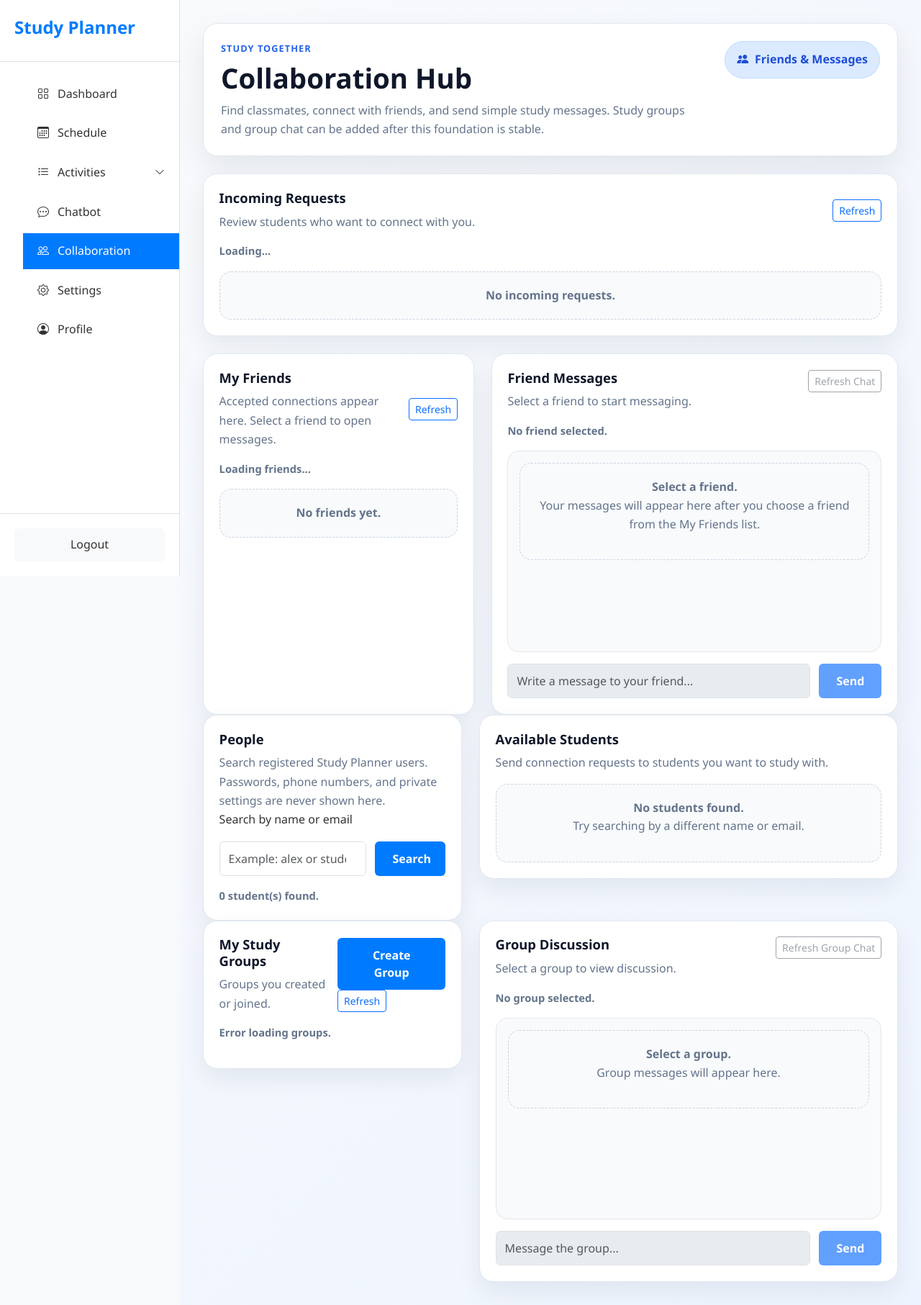
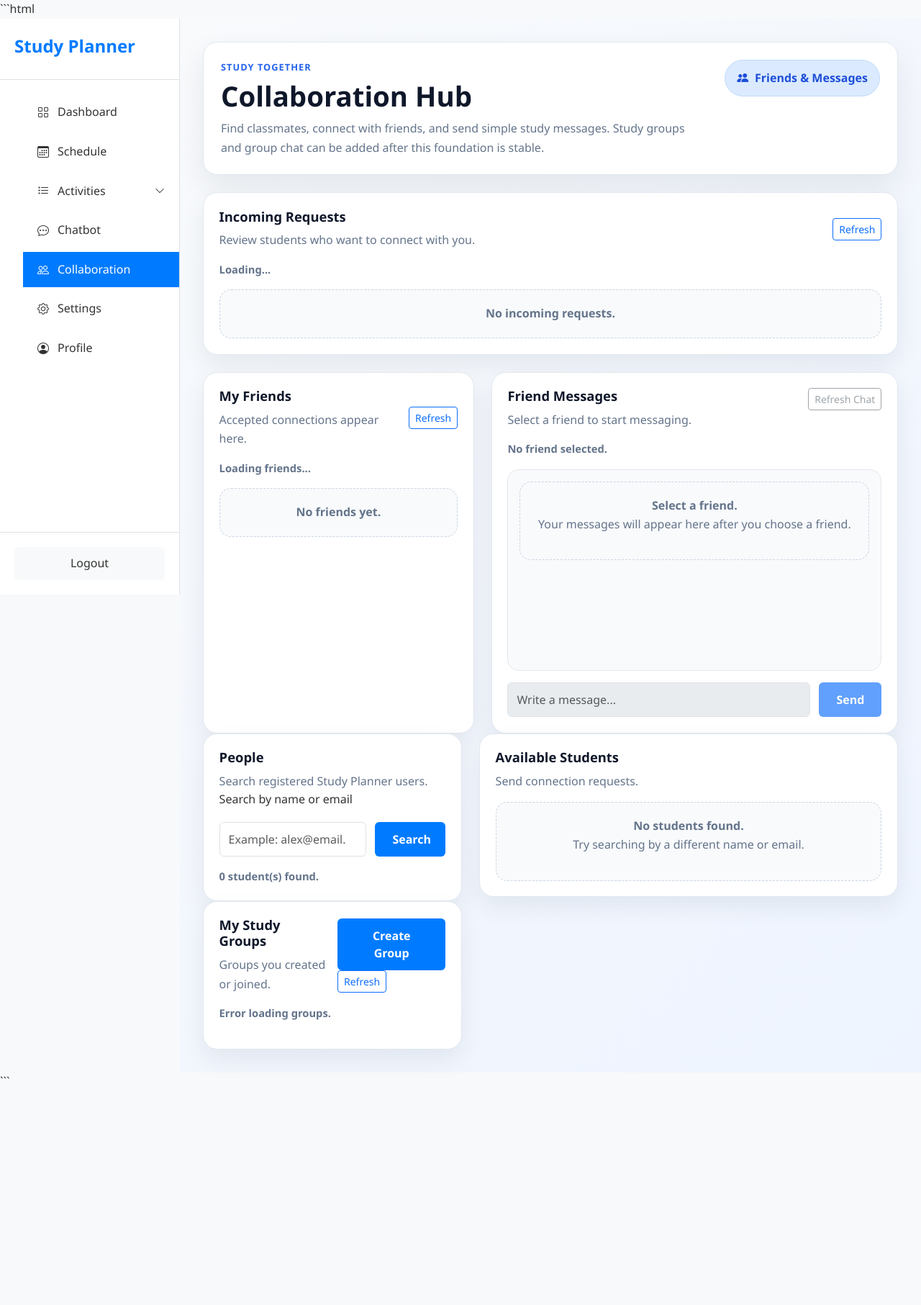
Before and after one commit to ShockCharge/CS301-Project, a Flask app: page /collaboration in a window 1280 px wide. Shown: the whole page at 72% size. After the commit the page ends 1499 px from the top, so only its background shows below. Run offline with Flask 3, Linux system fonts and the light colour scheme; the visitor is signed in with stand-in values (Sample User, id 1); data that the repository does not hold is empty.

Commit message:
deleted some unnecessery files

````diff
--- a/templates/collaboration.html
+++ b/templates/collaboration.html
@@ -1,220 +1,482 @@
+```html
 <!DOCTYPE html>
 <html lang="en">
 <head>
     <meta charset="UTF-8">
     <meta name="viewport" content="width=device-width, initial-scale=1.0">
+
     <title>Study Planner | Collaboration</title>
-    <link href="https://cdn.jsdelivr.net/npm/bootstrap@5.3.8/dist/css/bootstrap.min.css" rel="stylesheet">
+
+    <!-- Bootstrap CSS -->
+    <link href="https://cdn.jsdelivr.net/npm/bootstrap@5.3.3/dist/css/bootstrap.min.css" rel="stylesheet">
+
+    <!-- Bootstrap Icons -->
     <link rel="stylesheet" href="https://cdn.jsdelivr.net/npm/bootstrap-icons@1.11.1/font/bootstrap-icons.css">
-    <link rel="stylesheet" href="{{ url_for('static', filename='css/styles.css' ) }}">
+
+    <!-- Custom CSS -->
+    <link rel="stylesheet" href="{{ url_for('static', filename='css/styles.css') }}">
     <link rel="stylesheet" href="{{ url_for('static', filename='css/collaboration.css') }}">
 </head>
+
 <body>
+
 <div class="app-container">
+
+    <!-- SIDEBAR -->
     <aside class="sidebar">
+
         <div class="sidebar-header">
             <h1 class="sidebar-brand">Study Planner</h1>
         </div>
+
         <nav class="sidebar-nav">
             <ul>
-                    <li><a href="{{ url_for('dashboard') }}" class="nav-link"><i class="bi bi-grid"></i><span>Dashboard</span></a></li>
-                    <li><a href="{{ url_for('schedule') }}" class="nav-link"><i class="bi bi-calendar3"></i><span>Schedule</span></a></li>
+
+                <li>
+                    <a href="{{ url_for('dashboard') }}" class="nav-link">
+                        <i class="bi bi-grid"></i>
+                        <span>Dashboard</span>
+                    </a>
+                </li>
+
+                <li>
+                    <a href="{{ url_for('schedule') }}" class="nav-link">
+                        <i class="bi bi-calendar3"></i>
+                        <span>Schedule</span>
+                    </a>
+                </li>
+
                 <li>
                     <a href="#" class="nav-link" id="activities-toggle">
-                            <i class="bi bi-list-task"></i><span>Activities</span><i class="bi bi-chevron-down submenu-arrow"></i>
+                        <i class="bi bi-list-task"></i>
+                        <span>Activities</span>
+                        <i class="bi bi-chevron-down submenu-arrow"></i>
                     </a>
+
                     <ul class="submenu" id="activities-submenu">
-                            <li><a href="{{ url_for('tasks') }}" class="nav-link"><i class="bi bi-check-square"></i><span>Tasks</span></a></li>
-                            <li><a href="{{ url_for('exams') }}" class="nav-link"><i class="bi bi-book"></i><span>Exams</span></a></li>
-                            <li><a href="{{ url_for('classes') }}" class="nav-link"><i class="bi bi-mortarboard"></i><span>Classes</span></a></li>
-                            <li><a href="{{ url_for('vacations') }}" class="nav-link"><i class="bi bi-airplane"></i><span>Vacations</span></a></li>
+
+                        <li>
+                            <a href="{{ url_for('tasks') }}" class="nav-link">
+                                <i class="bi bi-check-square"></i>
+                                <span>Tasks</span>
+                            </a>
+                        </li>
+
+                        <li>
+                            <a href="{{ url_for('exams') }}" class="nav-link">
+                                <i class="bi bi-book"></i>
+                                <span>Exams</span>
+                            </a>
+                        </li>
+
+                        <li>
+                            <a href="{{ url_for('classes') }}" class="nav-link">
+                                <i class="bi bi-mortarboard"></i>
+                                <span>Classes</span>
+                            </a>
+                        </li>
+
+                        <li>
+                            <a href="{{ url_for('vacations') }}" class="nav-link">
+                                <i class="bi bi-airplane"></i>
+                                <span>Vacations</span>
+                            </a>
+                        </li>
+
                     </ul>
                 </li>
-                    <li><a href="{{ url_for('chatbot') }}" class="nav-link"><i class="bi bi-chat-dots"></i><span>Chatbot</span></a></li>
-                    <li><a href="{{ url_for('collaboration_bp.collaboration') }}" class="nav-link active"><i class="bi bi-people"></i><span>Collaboration</span></a></li>
-                    <li><a href="{{ url_for('settings') }}" class="nav-link"><i class="bi bi-gear"></i><span>Settings</span></a></li>
-                    <li><a href="{{ url_for('profile') }}" class="nav-link"><i class="bi bi-person-circle"></i><span>Profile</span></a></li>
+
+                <li>
+                    <a href="{{ url_for('chatbot') }}" class="nav-link">
+                        <i class="bi bi-chat-dots"></i>
+                        <span>Chatbot</span>
+                    </a>
+                </li>
+
+                <li>
+                    <a href="{{ url_for('collaboration_bp.collaboration') }}" class="nav-link active">
+                        <i class="bi bi-people"></i>
+                        <span>Collaboration</span>
+                    </a>
+                </li>
+
+                <li>
+                    <a href="{{ url_for('settings') }}" class="nav-link">
+                        <i class="bi bi-gear"></i>
+                        <span>Settings</span>
+                    </a>
+                </li>
+
+                <li>
+                    <a href="{{ url_for('profile') }}" class="nav-link">
+                        <i class="bi bi-person-circle"></i>
+                        <span>Profile</span>
+                    </a>
+                </li>
+
             </ul>
         </nav>
+
         <div class="sidebar-footer">
-                <a href="{{ url_for('logout') }}" class="logout-btn">Logout</a>
+            <a href="{{ url_for('logout') }}" class="logout-btn">
+                Logout
+            </a>
         </div>
+
     </aside>
 
+    <!-- MAIN CONTENT -->
     <main class="main-content collaboration-page">
+
+        <!-- HERO -->
         <header class="collaboration-hero">
+
             <div>
                 <p class="eyebrow">Study together</p>
+
                 <h2>Collaboration Hub</h2>
-                    <p class="hero-copy">Find classmates, connect with friends, and send simple study messages. Study groups and group chat can be added after this foundation is stable.</p>
+
+                <p class="hero-copy">
+                    Find classmates, connect with friends, and send simple study messages.
+                    Study groups and group chat can be added after this foundation is stable.
+                </p>
             </div>
+
             <div class="hero-badge">
                 <i class="bi bi-people-fill"></i>
                 <span>Friends & Messages</span>
             </div>
+
         </header>
 
+        <!-- INCOMING REQUESTS -->
         <section class="collaboration-panel incoming-requests-panel">
+
             <div class="section-header">
+
                 <div>
                     <h3>Incoming Requests</h3>
-                        <p class="panel-copy">Review students who want to connect with you.</p>
+
+                    <p class="panel-copy">
+                        Review students who want to connect with you.
+                    </p>
                 </div>
-                    <button class="btn btn-outline-primary btn-sm" type="button" id="refreshIncomingBtn">
+
+                <button class="btn btn-outline-primary btn-sm"
+                        type="button"
+                        id="refreshIncomingBtn">
                     Refresh
                 </button>
+
             </div>
 
-                <div id="incomingStatus" class="status-text section-status">Loading incoming requests...</div>
-                <div id="incomingRequestsList" class="requests-list" aria-live="polite"></div>
+            <div id="incomingStatus"
+                 class="status-text section-status">
+                Loading incoming requests...
+            </div>
+
+            <div id="incomingRequestsList"
+                 class="requests-list"
+                 aria-live="polite">
+            </div>
+
         </section>
 
+        <!-- FRIENDS + CHAT -->
         <section class="collaboration-shell friends-chat-shell">
+
+            <!-- FRIENDS -->
             <aside class="collaboration-panel friends-panel">
+
                 <div class="section-header">
+
                     <div>
                         <h3>My Friends</h3>
-                            <p class="panel-copy">Accepted connections appear here. Select a friend to open messages.</p>
+
+                        <p class="panel-copy">
+                            Accepted connections appear here.
+                        </p>
                     </div>
-                        <button class="btn btn-outline-primary btn-sm" type="button" id="refreshFriendsBtn">
+
+                    <button class="btn btn-outline-primary btn-sm"
+                            type="button"
+                            id="refreshFriendsBtn">
                         Refresh
                     </button>
+
                 </div>
 
-                    <div id="friendsStatus" class="status-text section-status">Loading friends...</div>
-                    <div id="friendsList" class="friends-list" aria-live="polite"></div>
+                <div id="friendsStatus"
+                     class="status-text section-status">
+                    Loading friends...
+                </div>
+
+                <div id="friendsList"
+                     class="friends-list"
+                     aria-live="polite">
+                </div>
+
             </aside>
 
+            <!-- CHAT -->
             <section class="collaboration-panel chat-panel">
+
                 <div class="chat-header">
+
                     <div>
                         <h3 id="chatTitle">Friend Messages</h3>
-                            <p id="chatSubtitle" class="panel-copy">Select a friend to start messaging.</p>
+
+                        <p id="chatSubtitle"
+                           class="panel-copy">
+                            Select a friend to start messaging.
+                        </p>
                     </div>
-                        <button class="btn btn-outline-secondary btn-sm" type="button" id="refreshMessagesBtn" disabled>
+
+                    <button class="btn btn-outline-secondary btn-sm"
+                            type="button"
+                            id="refreshMessagesBtn"
+                            disabled>
                         Refresh Chat
                     </button>
+
                 </div>
 
-                    <div id="messagesStatus" class="status-text section-status">No friend selected.</div>
-                    <div id="messagesList" class="messages-list" aria-live="polite">
+                <div id="messagesStatus"
+                     class="status-text section-status">
+                    No friend selected.
+                </div>
+
+                <div id="messagesList"
+                     class="messages-list"
+                     aria-live="polite">
+
                     <div class="placeholder-card">
                         <strong>Select a friend.</strong>
-                            <p>Your messages will appear here after you choose a friend from the My Friends list.</p>
-                        </div>
+
+                        <p>
+                            Your messages will appear here after you choose a friend.
+                        </p>
                     </div>
 
-                    <form id="messageForm" class="message-form">
-                        <input
-                            id="messageInput"
+                </div>
+
+                <form id="messageForm"
+                      class="message-form">
+
+                    <input id="messageInput"
                            class="form-control"
                            type="text"
                            maxlength="1000"
-                            placeholder="Write a message to your friend..."
-                            disabled
-                        >
-                        <button id="sendMessageBtn" class="btn btn-primary" type="submit" disabled>
+                           placeholder="Write a message..."
+                           disabled>
+
+                    <button id="sendMessageBtn"
+                            class="btn btn-primary"
+                            type="submit"
+                            disabled>
                         Send
                     </button>
+
                 </form>
-                </section>
+
             </section>
 
+        </section>
+
+        <!-- PEOPLE SEARCH -->
         <section class="collaboration-shell">
+
             <aside class="collaboration-panel">
+
                 <h3>People</h3>
-                    <p class="panel-copy">Search registered Study Planner users. Passwords, phone numbers, and private settings are never shown here.</p>
-                    <label for="userSearch" class="form-label">Search by name or email</label>
+
+                <p class="panel-copy">
+                    Search registered Study Planner users.
+                </p>
+
+                <label for="userSearch" class="form-label">
+                    Search by name or email
+                </label>
+
                 <div class="search-row">
-                        <input id="userSearch" class="form-control" type="search" placeholder="Example: alex or student@email.com">
-                        <button id="searchUsersBtn" class="btn btn-primary" type="button">Search</button>
+
+                    <input id="userSearch"
+                           class="form-control"
+                           type="search"
+                           placeholder="Example: alex@email.com">
+
+                    <button id="searchUsersBtn"
+                            class="btn btn-primary"
+                            type="button">
+                        Search
+                    </button>
+
                 </div>
-                    <div id="peopleStatus" class="status-text">Loading users...</div>
+
+                <div id="peopleStatus"
+                     class="status-text">
+                    Loading users...
+                </div>
+
             </aside>
 
             <section class="collaboration-panel">
+
                 <div class="panel-heading">
+
                     <div>
                         <h3>Available Students</h3>
-                            <p class="panel-copy">Send connection requests to students you want to study with.</p>
+
+                        <p class="panel-copy">
+                            Send connection requests.
+                        </p>
                     </div>
-                    </div>
-                    <div id="peopleList" class="collaboration-list" aria-live="polite"></div>
-                </section>
-            </section>
-                        <!-- Study Groups Section -->
-            <section class="collaboration-shell study-groups-shell">
-                <aside class="collaboration-panel groups-panel">
-                    <div class="section-header">
-                        <div>
-                            <h3>My Study Groups</h3>
-                            <p class="panel-copy">Groups you created or joined.</p>
-                        </div>
-                        <div class="group-actions">
-                            <button class="btn btn-primary btn-sm" type="button" data-bs-toggle="modal" data-bs-target="#createGroupModal">
-                                Create Group
-                            </button>
-                            <button class="btn btn-outline-primary btn-sm" type="button" id="refreshGroupsBtn">
-                                Refresh
-                            </button>
-                        </div>
-                    </div>
-                    <div id="groupsStatus" class="status-text section-status">Loading groups...</div>
-                    <div id="groupsList" class="groups-list" aria-live="polite"></div>
-                </aside>
-
-                <section class="collaboration-panel group-chat-panel">
-                    <div class="chat-header">
-                        <div>
-                            <h3 id="groupChatTitle">Group Discussion</h3>
-                            <p id="groupChatSubtitle" class="panel-copy">Select a group to view discussion.</p>
-                        </div>
-                        <button class="btn btn-outline-secondary btn-sm" type="button" id="refreshGroupMessagesBtn" disabled>
-                            Refresh Group Chat
-                        </button>
-                    </div>
-                    <div id="groupMessagesStatus" class="status-text section-status">No group selected.</div>
-                    <div id="groupMessagesList" class="messages-list" aria-live="polite">
-                        <div class="placeholder-card">
-                            <strong>Select a group.</strong>
-                            <p>Group messages will appear here.</p>
-                        </div>
-                    </div>
-                    <form id="groupMessageForm" class="message-form">
-                        <input id="groupMessageInput" class="form-control" type="text" placeholder="Message the group..." disabled>
-                        <button id="sendGroupMessageBtn" class="btn btn-primary" type="submit" disabled>Send</button>
-                    </form>
-                </section>
-            </section>
 
                 </div>
 
+                <div id="peopleList"
+                     class="collaboration-list"
+                     aria-live="polite">
+                </div>
 
-<div id="createGroupModal" class="modal" style="display: none; position: fixed; top: 0; left: 0; width: 100%; height: 100%; background: rgba(0,0,0,0.6); z-index: 1050; align-items: center; justify-content: center;">
-    <div style="background: white; padding: 30px; border-radius: 12px; width: 90%; max-width: 500px; box-shadow: 0 10px 30px rgba(0,0,0,0.3);">
-        <h5 style="margin-bottom: 20px;">Create New Study Group</h5>
+            </section>
+
+        </section>
+
+        <!-- STUDY GROUPS -->
+        <section class="collaboration-shell study-groups-shell">
+
+            <aside class="collaboration-panel groups-panel">
+
+                <div class="section-header">
+
+                    <div>
+                        <h3>My Study Groups</h3>
+
+                        <p class="panel-copy">
+                            Groups you created or joined.
+                        </p>
+                    </div>
+
+                    <div class="group-actions">
+
+                        <button class="btn btn-primary btn-sm"
+                                type="button"
+                                data-bs-toggle="modal"
+                                data-bs-target="#createGroupModal">
+                            Create Group
+                        </button>
+
+                        <button class="btn btn-outline-primary btn-sm"
+                                type="button"
+                                id="refreshGroupsBtn">
+                            Refresh
+                        </button>
+
+                    </div>
+
+                </div>
+
+                <div id="groupsStatus"
+                     class="status-text section-status">
+                    Loading groups...
+                </div>
+
+                <div id="groupsList"
+                     class="groups-list"
+                     aria-live="polite">
+                </div>
+
+            </aside>
+
+        </section>
+
+    </main>
+
+</div>
+
+<!-- CREATE GROUP MODAL -->
+<div class="modal fade"
+     id="createGroupModal"
+     tabindex="-1"
+     aria-labelledby="createGroupModalLabel"
+     aria-hidden="true">
+
+    <div class="modal-dialog modal-dialog-centered">
+
+        <div class="modal-content text-dark">
+
+            <div class="modal-header">
+
+                <h5 class="modal-title"
+                    id="createGroupModalLabel">
+                    Create New Study Group
+                </h5>
+
+                <button type="button"
+                        class="btn-close"
+                        data-bs-dismiss="modal"
+                        aria-label="Close">
+                </button>
+
+            </div>
+
+            <div class="modal-body">
+
                 <form id="createGroupForm">
-            <div style="margin-bottom: 15px;">
-                <label>Group Name</label>
-                <input type="text" id="groupName" class="form-control" required placeholder="e.g. CS301 Study Squad">
+
+                    <div class="mb-3">
+
+                        <label for="groupName"
+                               class="form-label">
+                            Group Name
+                        </label>
+
+                        <input type="text"
+                               class="form-control"
+                               id="groupName"
+                               required
+                               placeholder="e.g. CS301 Study Squad">
+
                     </div>
-            <div style="margin-bottom: 20px;">
-                <label>Description (Optional)</label>
-                <textarea id="groupDescription" class="form-control" rows="3" placeholder="What is this group for?"></textarea>
+
+                    <div class="mb-3">
+
+                        <label for="groupDescription"
+                               class="form-label">
+                            Description
+                        </label>
+
+                        <textarea class="form-control"
+                                  id="groupDescription"
+                                  rows="3"
+                                  placeholder="What is this group for?"></textarea>
+
                     </div>
-            <div style="display: flex; gap: 10px;">
-                <button type="button" id="closeCreateModal" style="flex: 1; padding: 12px; background: #6c757d; color: white; border: none; border-radius: 8px;">Cancel</button>
-                <button type="submit" style="flex: 1; padding: 12px; background: #0d6efd; color: white; border: none; border-radius: 8px;">Create Group</button>
+
+                    <button type="submit"
+                            class="btn btn-primary w-100">
+                        Create Group
+                    </button>
+
+                </form>
+
             </div>
-        </form>
+
         </div>
+
     </div>
-    </main>
+
 </div>
+
+<!-- Bootstrap JS -->
 <script src="https://cdn.jsdelivr.net/npm/bootstrap@5.3.3/dist/js/bootstrap.bundle.min.js"></script>
+
+<!-- Custom JS -->
 <script src="{{ url_for('static', filename='js/collaboration.js') }}"></script>
-    <script src="{{ url_for('static', filename='js/script.js' ) }}"></script>
+<script src="{{ url_for('static', filename='js/script.js') }}"></script>
 <script src="{{ url_for('static', filename='js/darkmode.js') }}"></script>
 
 </body>
 </html>
+```
````
Also changed, not shown: 1 other file. Lines whose indentation alone changed are shown as unchanged.
